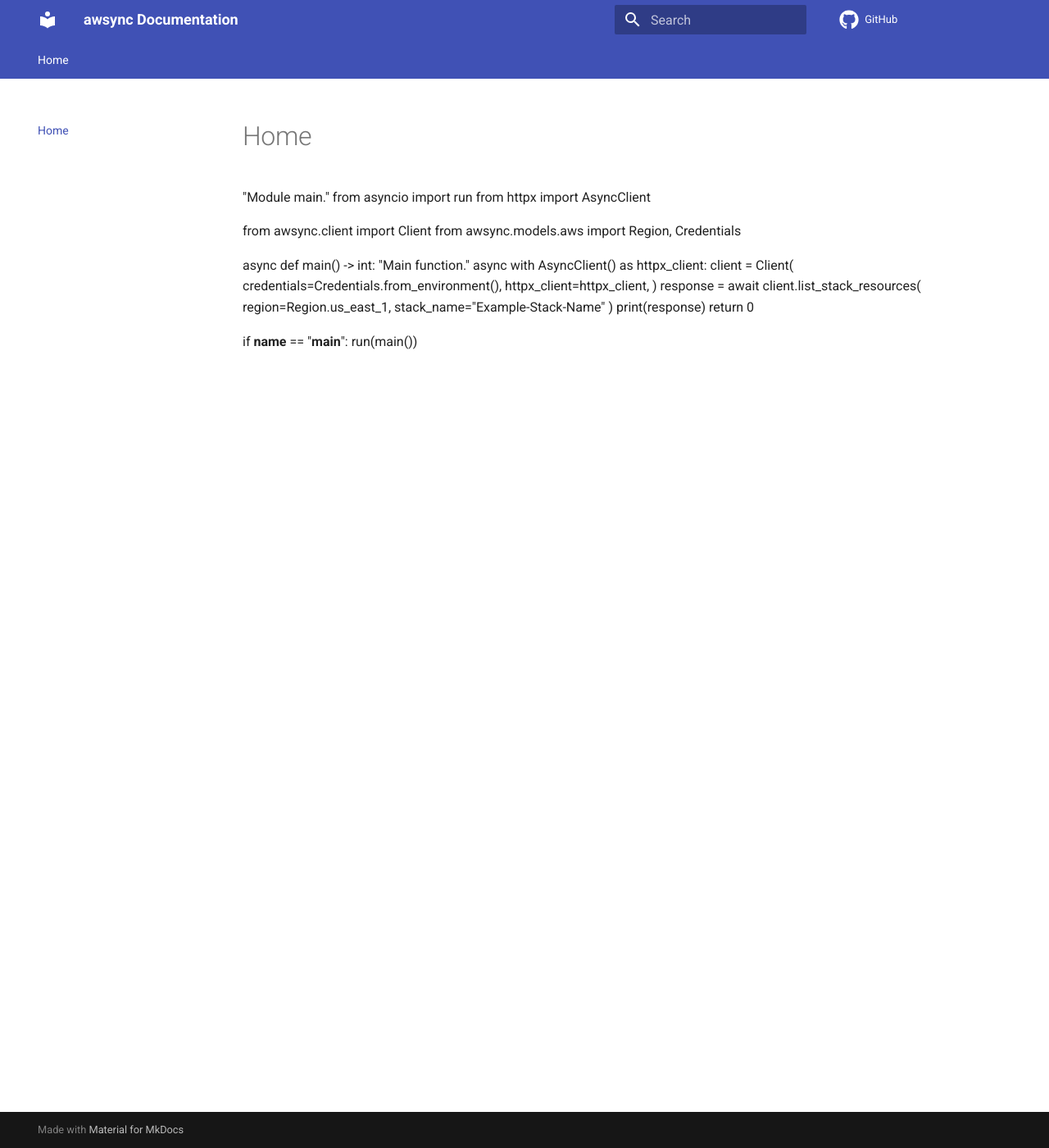
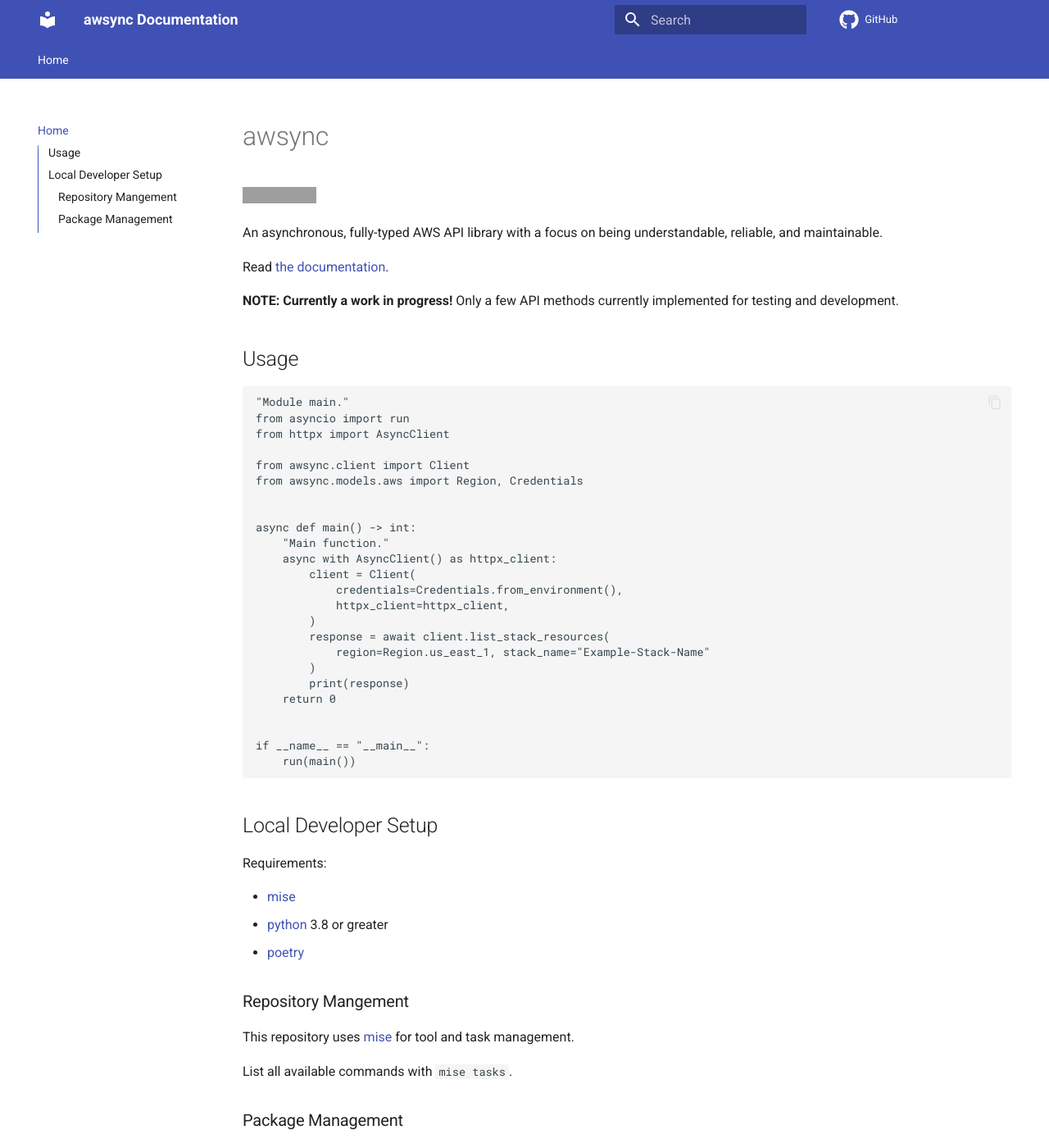
Before and after one commit to JKCT/awsync, an MkDocs documentation site: the page built from docs/index.md, in a window 1280 px wide and 1400 px high. Shown: the whole window at 82% size. Built offline with MkDocs 1.6.1 and Material for MkDocs 9.7.7, drawn with Linux system fonts in a browser that asks for light colours; comment, search, counter and statistics services are not loaded; some of the changed text lies outside the part shown; grey boxes are pictures that could not be loaded.

Commit message:
[Update] - Use mise

````diff
--- a/docs/index.md
+++ b/docs/index.md
@@ -1,3 +1,17 @@
+# awsync
+
+![CICD](https://github.com/JKCT/awsync/actions/workflows/cicd.yaml/badge.svg)
+
+An asynchronous, fully-typed AWS API library with a focus on being understandable, reliable, and maintainable.
+
+Read [the documentation](https://jkct.github.io/awsync/).
+
+**NOTE: Currently a work in progress!**
+Only a few API methods currently implemented for testing and development.
+
+## Usage
+
+```python
 "Module main."
 from asyncio import run
 from httpx import AsyncClient
@@ -22,3 +36,29 @@ async def main() -> int:
 
 if __name__ == "__main__":
     run(main())
+```
+
+## Local Developer Setup
+
+Requirements:
+
+- [mise](https://mise.jdx.dev/)
+- [python](https://www.python.org/) 3.8 or greater
+- [poetry](https://python-poetry.org/)
+
+### Repository Mangement
+
+This repository uses [mise](https://mise.jdx.dev/) for tool and task management.
+
+List all available commands with `mise tasks`.
+
+### Package Management
+
+This repository uses [poetry](https://python-poetry.org/) for python package management.
+
+- `poetry install --sync` install/update dependencies, aliased to `mise run init`.
+- `poetry add` add a dependency ie. `poetry add black`.
+- `poetry add -D` add a development dependency ie. `poetry add -D black`.
+- `poetry remove` remove a dependency ie. `poetry remove black`.
+- `poetry shell` activate the python virtual environment for access to installed packages.
+- `exit` exit the python virtual environment.
````
Also changed, not shown: README.md (+9 -19 lines), pyproject.toml (+6 -4 lines), .github/pull_request_template.md, .mise.toml (added), 12 other files.
